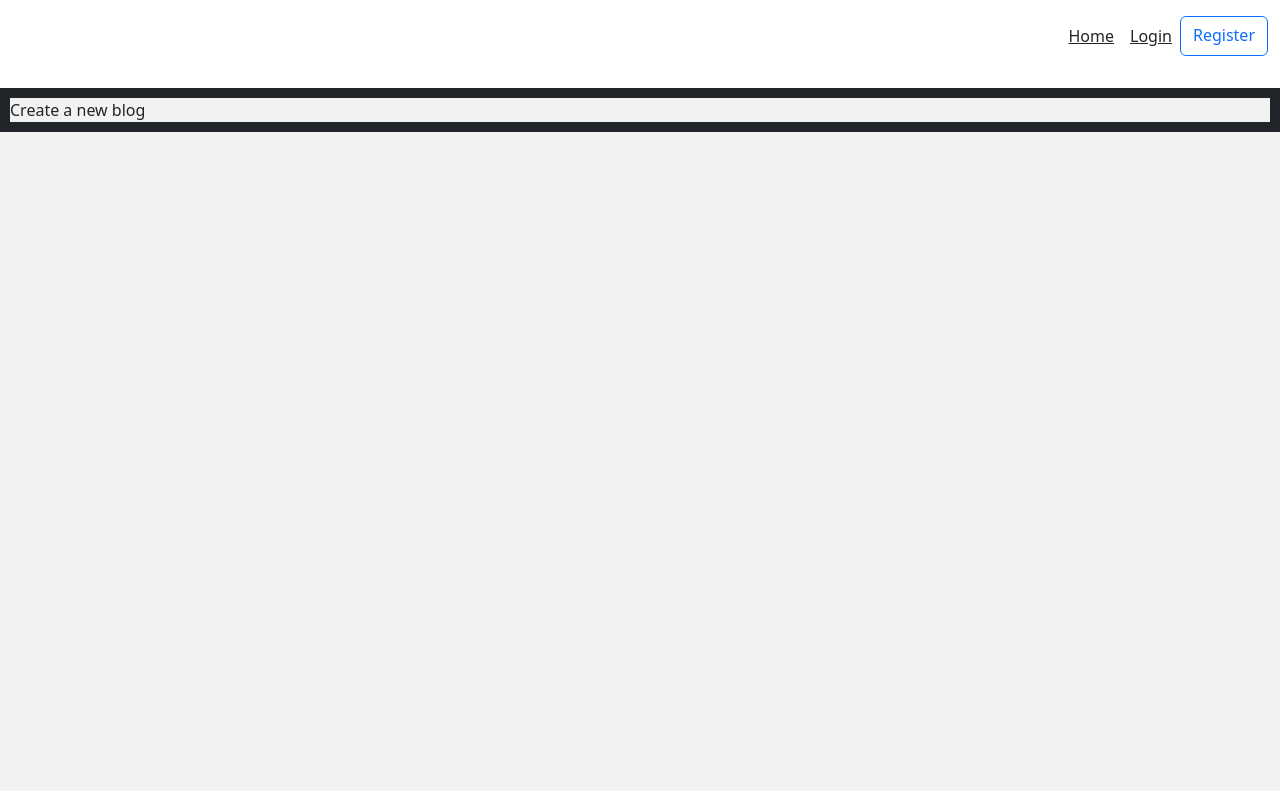
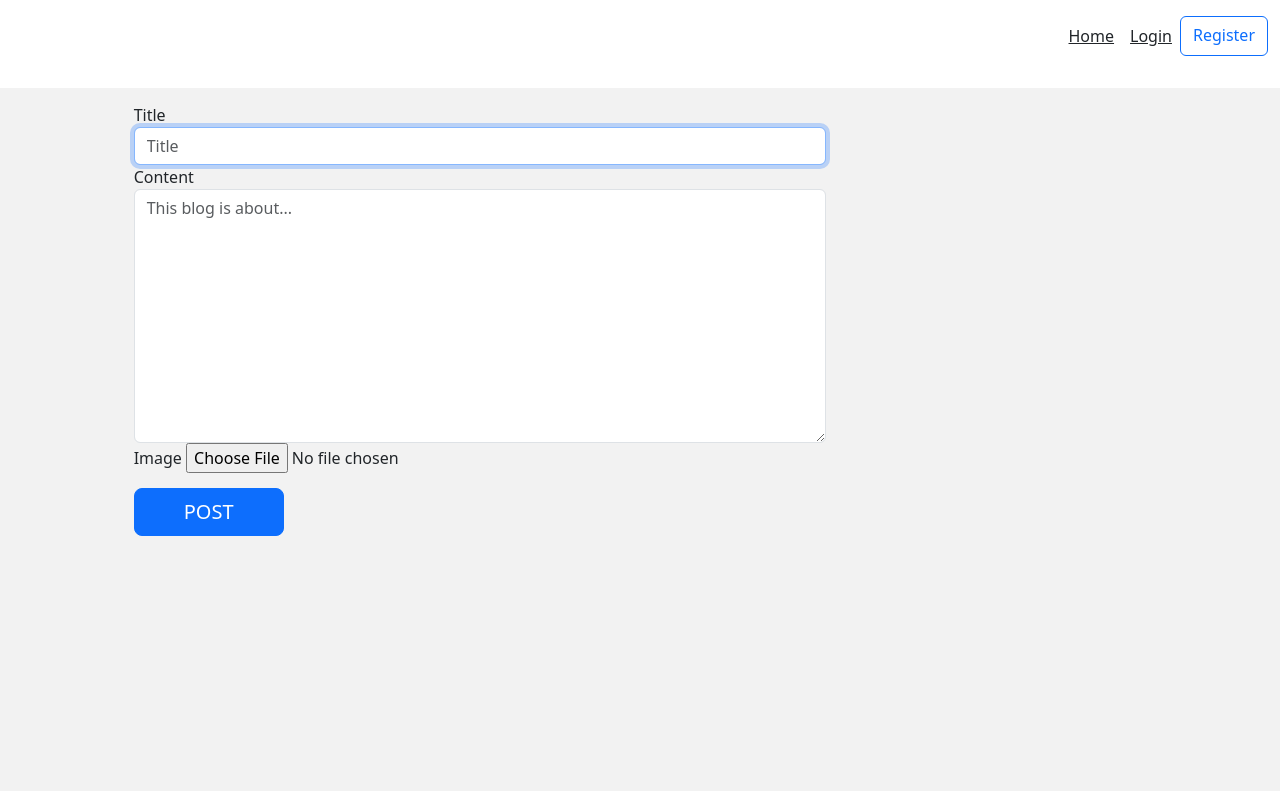
Before and after one commit to Jordan-Finlay/blog_online, a Django app: template blog/templates/blog/create_blog.html in a window 1280 px wide. Shown: the top 791 px of the page. Run offline with Django 4.2, Linux system fonts and the light colour scheme; the template is opened without the code that fills it, so the values that code supplies are empty.

Commit message:
created ability to post blogs from main page

```diff
--- a/blog/templates/blog/create_blog.html
+++ b/blog/templates/blog/create_blog.html
@@ -1,8 +1,54 @@
-{% extends 'main.html' %}
+{% extends 'base.html' %}
 
 
 {% block content %}
 
-<p>Create a new blog</p>
+<style type="text/css">
+  .create-form {
+	    width: 100%;
+	    max-width: 100%;
+	    padding: 15px;
+	    margin: auto;
+  	}
+  	.submit-button{
+        margin-top: 15px;
+        min-width: 150px;
+  		max-width: 300px;
+  	}
+
+</style>
+
+<div class="container">
+	<div class="row">
+		<div class="col-lg-7 offset-lg-1">
+			<form class="create-form" method="post" enctype="multipart/form-data">{% csrf_token %}
+
+				<!-- title -->
+				<div class="form-group">
+					<label for="id_title">Title</label>
+					<input class="form-control" type="text" name="title" id="id_title" placeholder="Title" required autofocus>
+				</div>
+
+				<!-- Body -->
+				<div class="form-group">
+					<label for="id_body">Content</label>
+					<textarea class="form-control" rows="10" type="text" name="body" id="id_body" placeholder="This blog is about..." required></textarea>
+				</div>
+
+				<!-- Image -->
+				<div class="form-group">
+					<label for="id_image">Image</label>
+					<input  type="file" name="image" id="id_image" accept="image/*" required>
+				</div>
+
+				<!-- Submit btn -->
+				<button class="submit-button btn btn-lg btn-primary btn-block" type="submit">POST</button>
+			</form>
+		</div>
+	</div>
+</div>
+
+
+
 
 {% endblock content %}
```
Also changed, not shown: db.sqlite3, media_cdn/blog/1/First_blog_post-catt.jpg (deleted), media_cdn/blog/1/First_blog_test-ghekko.jpg (added).
